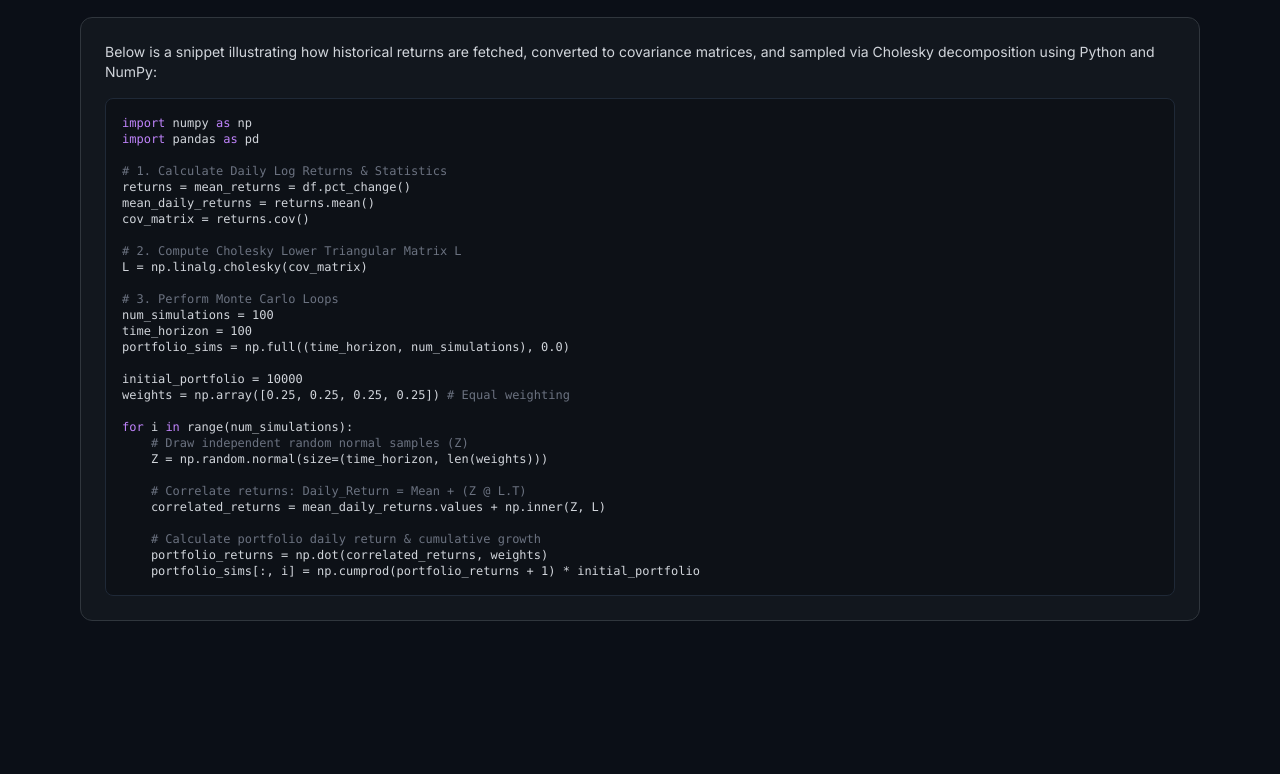
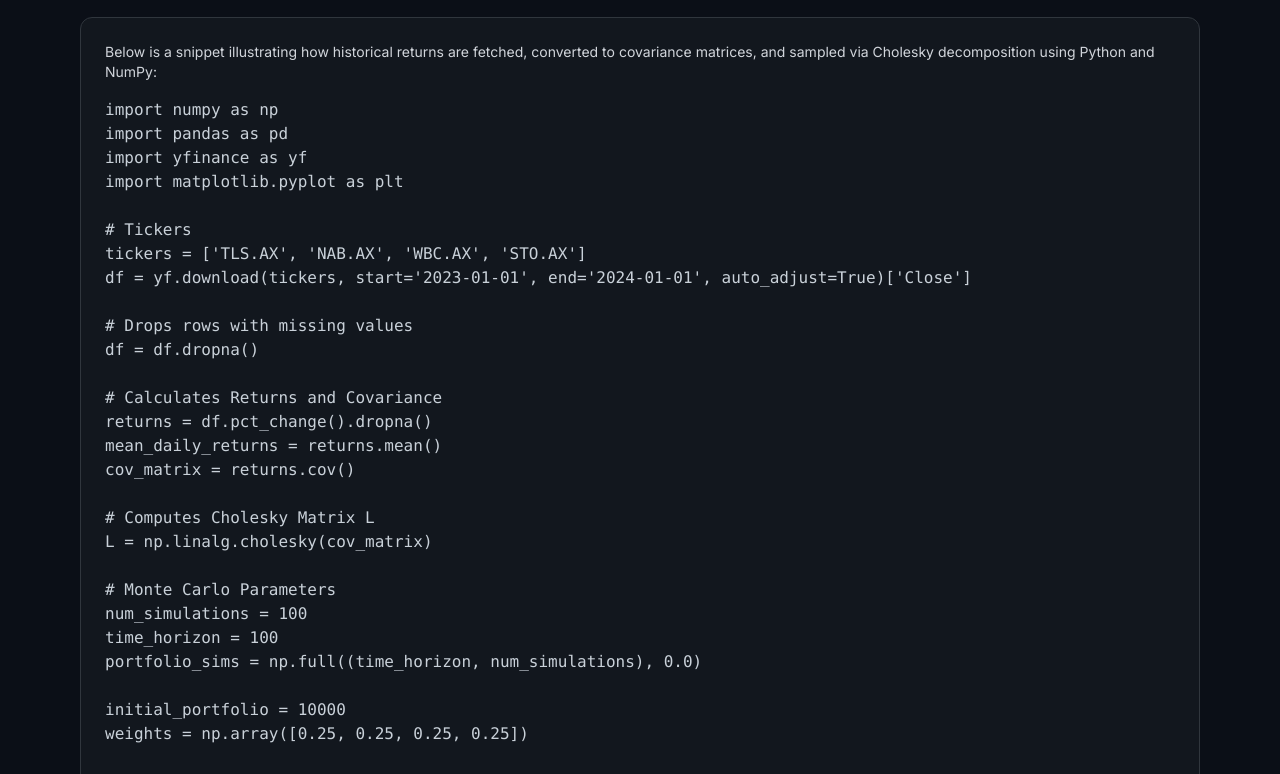
Before and after one commit to fjoridaselica-glitch/quant_funtime, a plain HTML site: page monte_carlo_simulation_project_page.html in a window 1280 px wide. Shown: the part 1826-2600 px from the top of the page. Before the commit the page ends 2511 px from the top, so only its background shows below. Drawn offline with nearby package versions, Linux system fonts and the light colour scheme.

Commit message:
Update monte_carlo_simulation_project_page.html

```diff
--- a/monte_carlo_simulation_project_page.html
+++ b/monte_carlo_simulation_project_page.html
@@ -251,36 +251,50 @@
                     Below is a snippet illustrating how historical returns are fetched, converted to covariance matrices, and sampled via Cholesky decomposition using Python and NumPy:
                 </p>
 
-<pre class="bg-[#0d1117] p-4 rounded-lg border border-gray-800 font-mono text-xs text-gray-300 overflow-x-auto">
-<span class="text-purple-400">import</span> numpy <span class="text-purple-400">as</span> np
-<span class="text-purple-400">import</span> pandas <span class="text-purple-400">as</span> pd
+<pre><code class="language-python">import numpy as np
+import pandas as pd
+import yfinance as yf
+import matplotlib.pyplot as plt
 
-<span class="text-gray-500"># 1. Calculate Daily Log Returns & Statistics</span>
-returns = mean_returns = df.pct_change()
+# Tickers
+tickers = ['TLS.AX', 'NAB.AX', 'WBC.AX', 'STO.AX']
+df = yf.download(tickers, start='2023-01-01', end='2024-01-01', auto_adjust=True)['Close']
+
+# Drops rows with missing values
+df = df.dropna()
+
+# Calculates Returns and Covariance
+returns = df.pct_change().dropna()
 mean_daily_returns = returns.mean()
 cov_matrix = returns.cov()
 
-<span class="text-gray-500"># 2. Compute Cholesky Lower Triangular Matrix L</span>
+# Computes Cholesky Matrix L
 L = np.linalg.cholesky(cov_matrix)
 
-<span class="text-gray-500"># 3. Perform Monte Carlo Loops</span>
+# Monte Carlo Parameters
 num_simulations = 100
 time_horizon = 100
 portfolio_sims = np.full((time_horizon, num_simulations), 0.0)
 
 initial_portfolio = 10000
-weights = np.array([0.25, 0.25, 0.25, 0.25]) <span class="text-gray-500"># Equal weighting</span>
+weights = np.array([0.25, 0.25, 0.25, 0.25])
 
-<span class="text-purple-400">for</span> i <span class="text-purple-400">in</span> range(num_simulations):
-    <span class="text-gray-500"># Draw independent random normal samples (Z)</span>
+# Runs Simulation Loop
+for i in range(num_simulations):
     Z = np.random.normal(size=(time_horizon, len(weights)))
-
-    <span class="text-gray-500"># Correlate returns: Daily_Return = Mean + (Z @ L.T)</span>
-    correlated_returns = mean_daily_returns.values + np.inner(Z, L)
-
-    <span class="text-gray-500"># Calculate portfolio daily return & cumulative growth</span>
+    correlated_returns = mean_daily_returns.values + np.dot(Z, L.T)
     portfolio_returns = np.dot(correlated_returns, weights)
     portfolio_sims[:, i] = np.cumprod(portfolio_returns + 1) * initial_portfolio
+
+# Renders Plot
+plt.figure(figsize=(10, 6))
+plt.plot(portfolio_sims)
+plt.title('Monte Carlo Portfolio Simulation (ASX Assets)')
+plt.xlabel('Days')
+plt.ylabel('Portfolio Value ($)')
+plt.grid(True)
+plt.show()</code>
+
 </pre>
             </div>
         </section>
```
